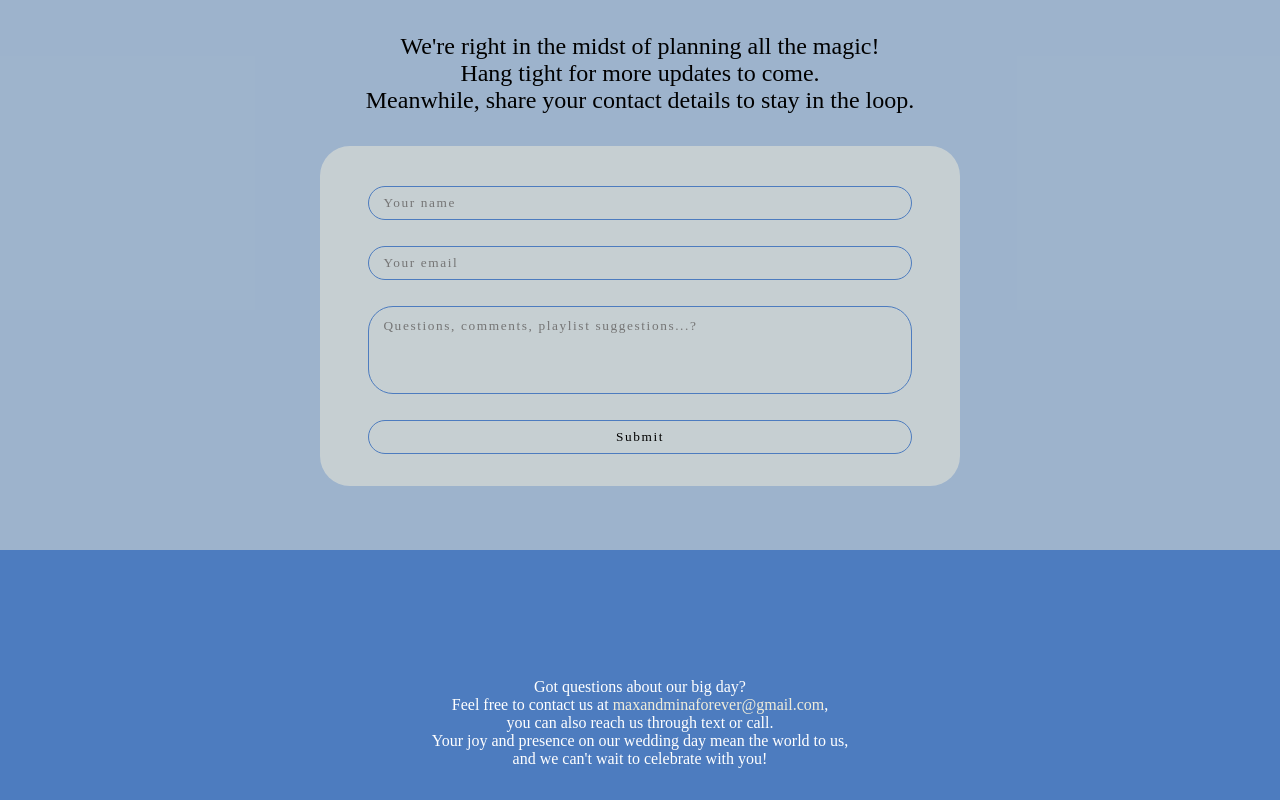
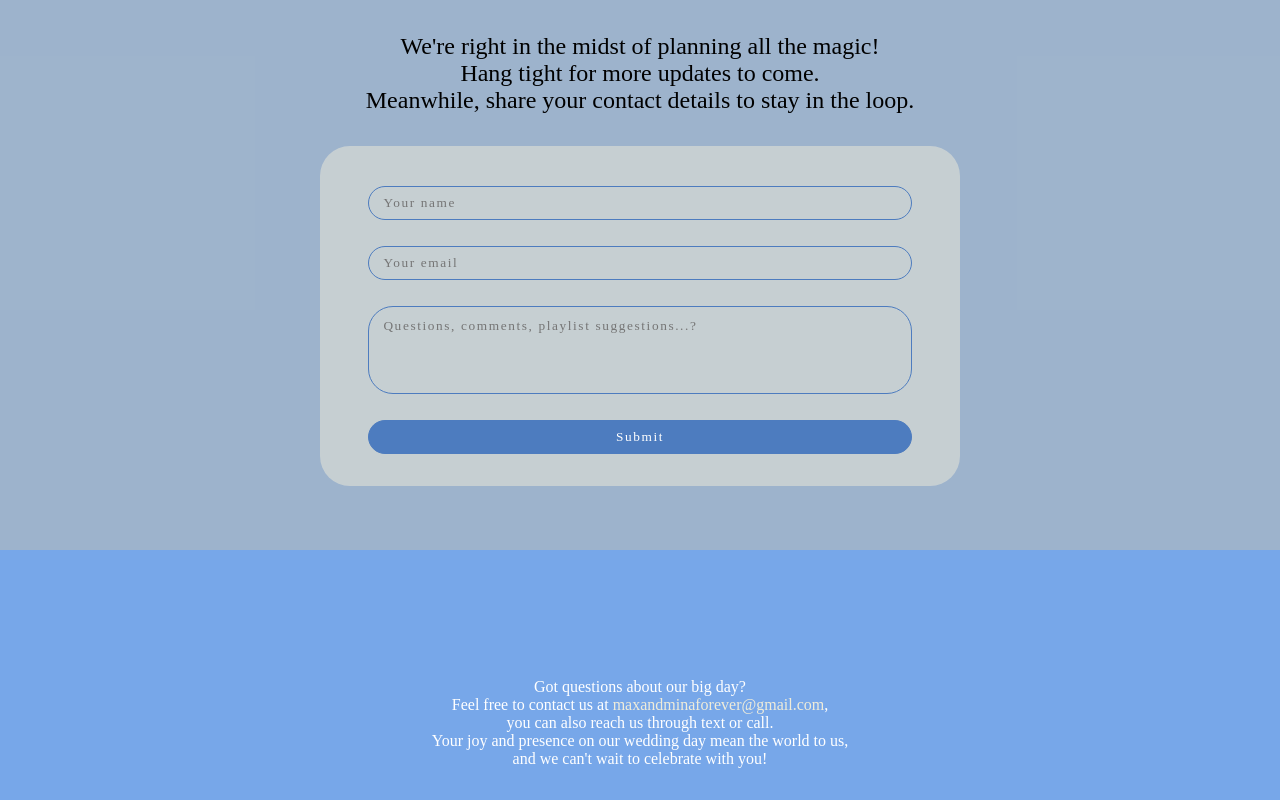
Before and after one commit to mm-wed/mm-wed, a plain HTML site: page index.html in a window 1280 px wide. Shown: the part 1215-2015 px from the top of the page. Drawn offline with Linux system fonts and the light colour scheme; a script that the page names is missing; a web font is replaced by a local one.

Commit message:
Update index.css

```diff
--- a/styles/index.css
+++ b/styles/index.css
@@ -208,16 +208,17 @@ form #submit {
     cursor: pointer;
     font-family: 'PerfectlyNineties-Bold', serif, Helvatica;
     letter-spacing: 0.1rem;
-}
-
-form #submit:hover {
     background-color: #4d7cbf;
     color: white;
 }
 
+form #submit:hover {
+    background-color: #89b0e3;
+}
+
 /* Footer Styles */
 footer {
-    background-color: #4d7cbf;
+    background-color: #77a7e9;
     text-align: center;
     display: flex;
     justify-content: center;
```
